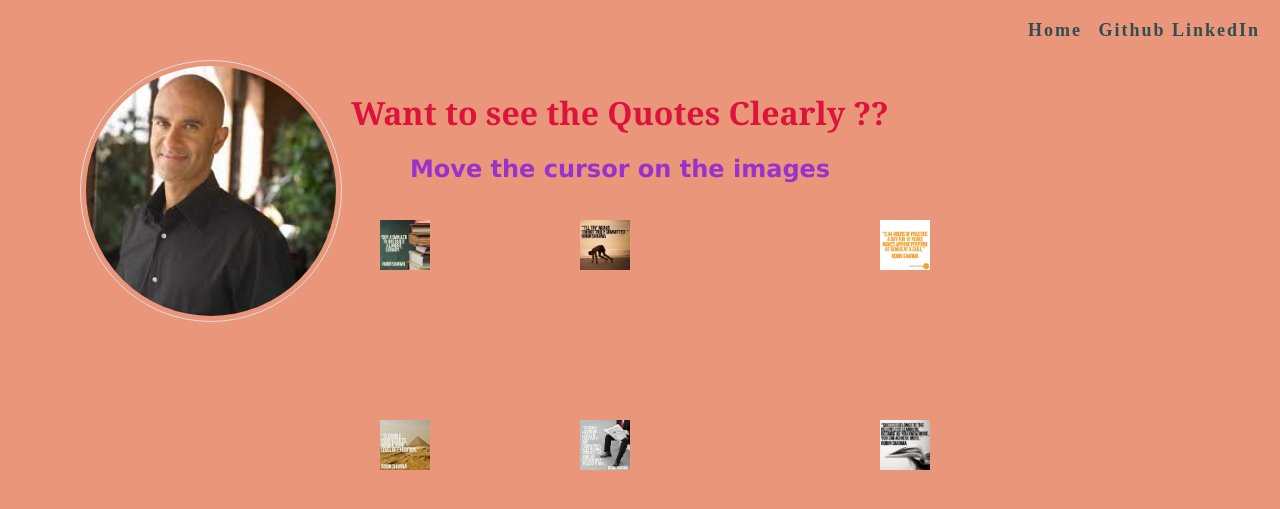
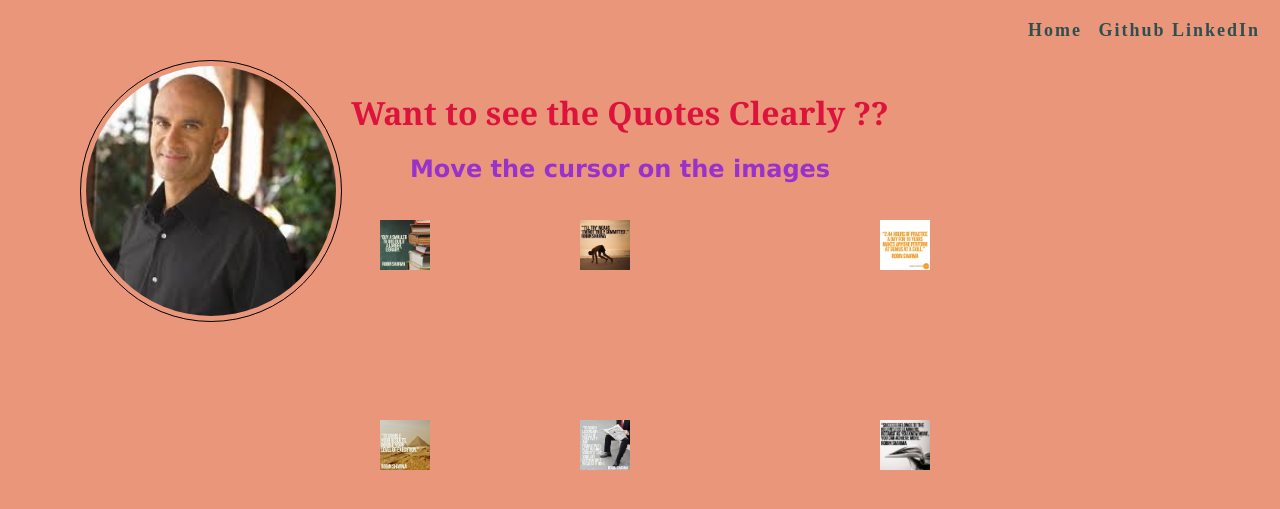
Before and after one commit to christyjax/christyjax.github.io, a Jekyll site: the page Quotes1.html, which Jekyll copies as it is, in a window 1280 px wide. Shown: the top 509 px of the page. Built offline with Jekyll 4.4.1, drawn with Linux system fonts in a browser that asks for light colours.

Commit message:
Update Quotes1.css

```diff
--- a/css/Quotes1.css
+++ b/css/Quotes1.css
@@ -18,7 +18,7 @@
 
     border-radius: 50%;
     display: inline-block;
-    border: 1px solid #ddd;
+    border: 1px solid black;
     padding: 5px;
     transition: 10s;
 }
```
